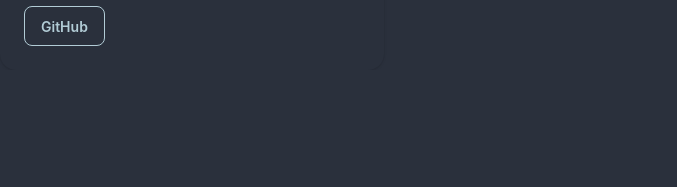
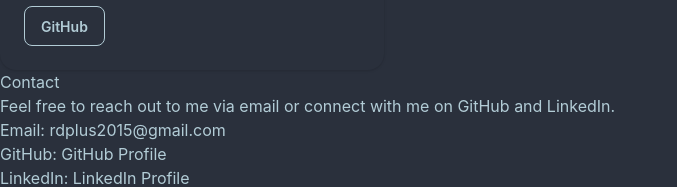
Before and after one commit to rdplus2015/r-portfolio, a React (Vite) app in the folder ui-app/: page / in a window 1280 px wide. Shown: the part 2617-2804 px from the top of the page, without its empty margins (0-677 px from the left). Before the commit the page ends 2687 px from the top, so only its background shows below. Built offline with nearby package versions, Linux system fonts and the light colour scheme.

Commit message:
feat(Contact.tsx, Footer.tsx) components added

```diff
--- /dev/null
+++ b/ui-app/src/components/layout/Contact.tsx
@@ -0,0 +1,24 @@
+
+
+const CONTACT_DATA = {
+    title: 'Contact',
+    description: 'Feel free to reach out to me via email or connect with me on GitHub and LinkedIn.',
+    email: 'rdplus2015@gmail.com',
+    githubUrl: 'https://github.com/rdplus2015',
+    linkedinUrl: 'https://www.linkedin.com/in/rdplus2015/',
+};
+
+
+export function Contact() {
+    return (
+        <section id="contact" className="contact-section">
+            <h2>{CONTACT_DATA.title}</h2>
+            <p>{CONTACT_DATA.description}</p>
+            <ul>
+                <li>Email: <a href={`mailto:${CONTACT_DATA.email}`}>{CONTACT_DATA.email}</a></li>
+                <li>GitHub: <a href={CONTACT_DATA.githubUrl} target="_blank" rel="noopener noreferrer">GitHub Profile</a></li>
+                <li>LinkedIn: <a href={CONTACT_DATA.linkedinUrl} target="_blank" rel="noopener noreferrer">LinkedIn Profile</a></li>
+            </ul>
+        </section>
+    );
+}
--- /dev/null
+++ b/ui-app/src/components/layout/Footer.tsx
@@ -0,0 +1,9 @@
+export function Footer() {
+  const currentYear = new Date().getFullYear()
+
+  return (
+    <footer>
+      <p>© {currentYear} Ridi Otoko. All rights reserved.</p>
+    </footer>
+  )
+}
--- a/ui-app/src/components/test/Test.jsx
+++ /dev/null
@@ -1,17 +0,0 @@
-import { useState } from "react";
-
-export function Test() {
-  const [number, setNumber] = useState(0);
-
-  const update = (n) => {
-    setNumber(prev => prev + n);
-  };
-
-  return (
-    <div>
-      <h1>Hello world: {number}</h1>
-      <button onClick={() => update(1)}>+1</button>
-      <button onClick={() => update(-1)}>-1</button>
-    </div>
-  );
-}
--- a/ui-app/src/pages/Home.tsx
+++ b/ui-app/src/pages/Home.tsx
@@ -5,7 +5,7 @@ import { Experience } from "../components/layout/Experience"
 import { Hero } from "../components/layout/Hero"
 import { ProjectCard, Projects } from "../components/layout/ProjectCard"
 import { Skills } from "../components/layout/Skills"
-
+import { Contact } from "../components/layout/Contact"
 export function Home() {
 
     return (
@@ -16,6 +16,7 @@ export function Home() {
             <Experience/>
             <Education/>
             <Projects/>
+            <Contact/>
         </main>
     )
 }
```
